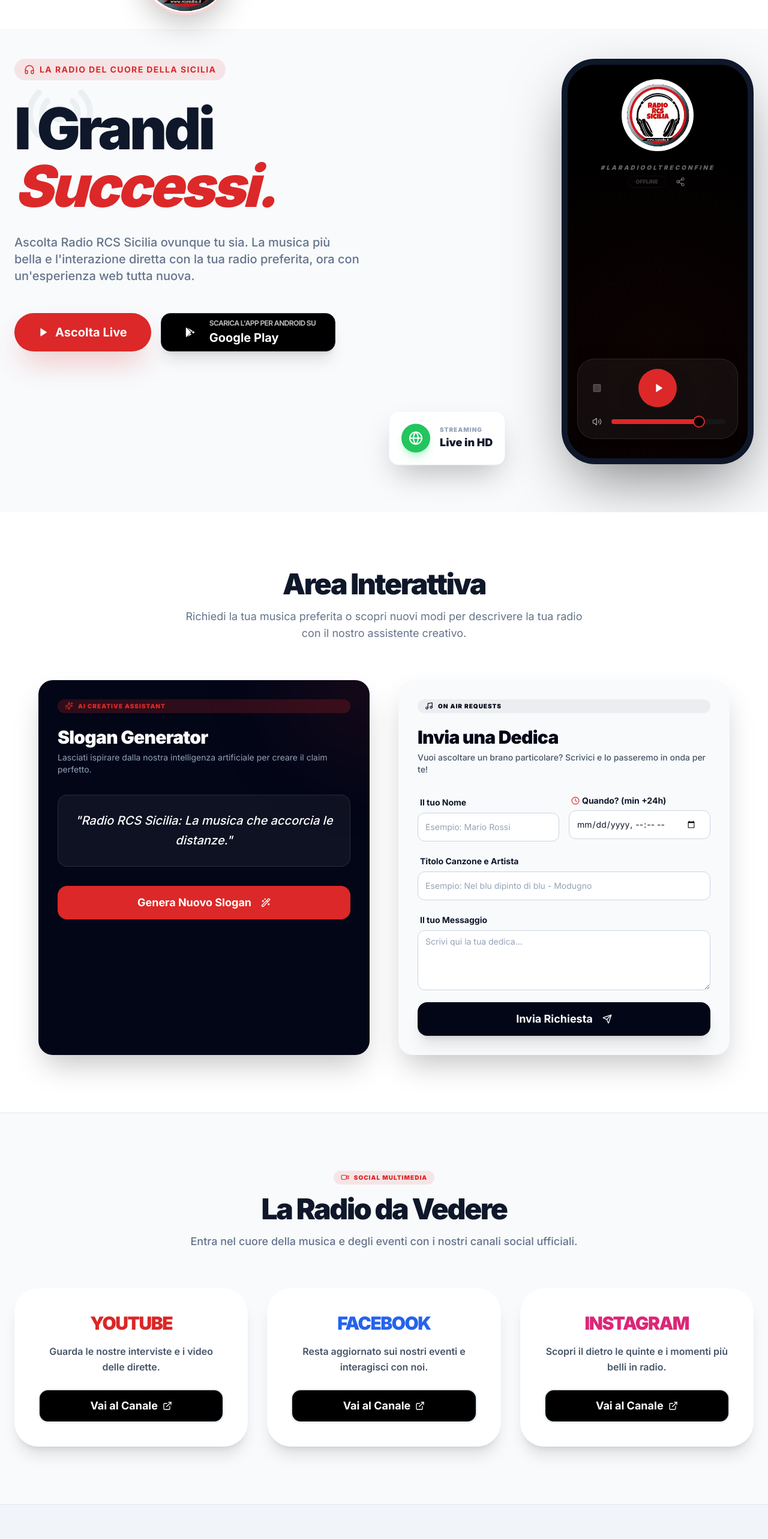
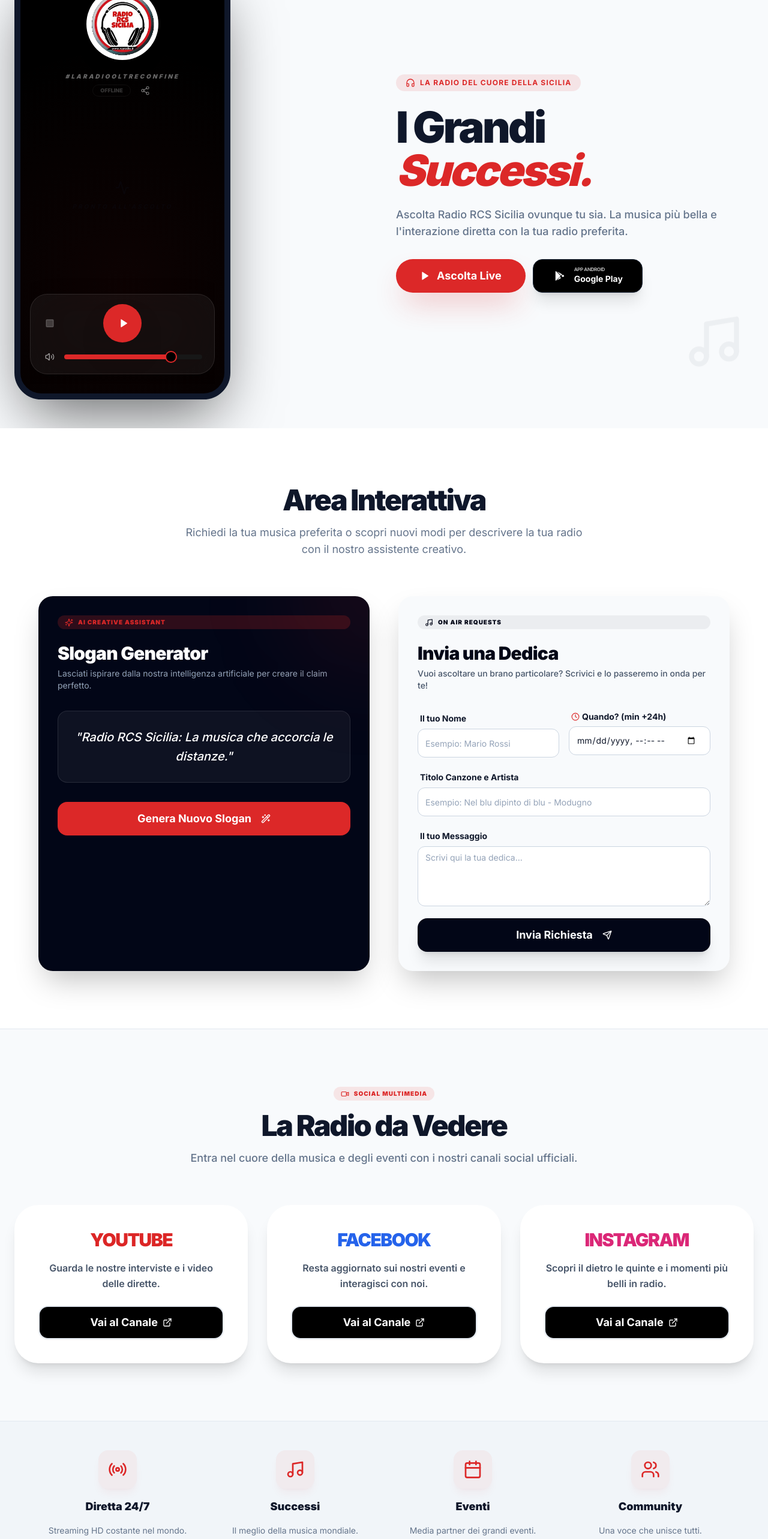
Before and after one commit to gabbiano69/radio-rcs-app, a Next.js app: page /sito-web in a window 1280 px wide. Shown: the part 220-2786 px from the top of the page at 60% size. Built offline with nearby package versions, Linux system fonts and the light colour scheme.

Commit message:
Add files via upload

```diff
--- a/src/app/sito-web/page.tsx
+++ b/src/app/sito-web/page.tsx
@@ -1,9 +1,10 @@
+
 "use client"
 
 import { AudioPlayer } from '@/components/AudioPlayer';
 import { InteractiveSection } from '@/components/InteractiveSection';
 import { SocialGallery } from '@/components/SocialGallery';
-import { Radio, Music, Calendar, Users, Globe, Headphones, Play, Pause, Facebook, Instagram, Youtube } from 'lucide-react';
+import { Radio, Music, Calendar, Users, Globe, Headphones, Play, Pause } from 'lucide-react';
 import { Button } from '@/components/ui/button';
 import Link from 'next/link';
 import Image from 'next/image';
@@ -15,10 +16,10 @@
 
   return (
     <div className="flex-1 flex flex-col bg-slate-50 text-slate-900">
-      {/* HEADER DOMINANTE - BRANDING TOTALE - SPAZIATURE RIDOTTE */}
-      <div className="w-full bg-white border-b border-slate-100 pt-6 pb-4 sm:pt-8 sm:pb-6 px-4 sm:px-6">
-        <div className="max-w-7xl mx-auto flex flex-col sm:flex-row items-center justify-center gap-6 sm:gap-12 animate-in fade-in slide-in-from-top-10 duration-1000">
-          <div className="relative w-24 h-24 sm:w-40 sm:h-40 rounded-full overflow-hidden border-4 border-primary/20 shadow-2xl bg-white p-1 shrink-0">
+      {/* HEADER COMPATTO - BRANDING ALTO E PULITO */}
+      <div className="w-full bg-white border-b border-slate-100 pt-1 pb-1 sm:pt-2 sm:pb-2 px-4 sm:px-6">
+        <div className="max-w-7xl mx-auto flex flex-col sm:flex-row items-center justify-center gap-2 sm:gap-6">
+          <div className="relative w-12 h-12 sm:w-20 sm:h-20 rounded-full overflow-hidden border-2 border-primary/20 bg-white p-1 shrink-0">
             <Image
               src="/logo-rcs.png"
               alt="Logo Radio RCS"
@@ -28,48 +29,57 @@
             />
           </div>
           <div className="flex flex-col items-center sm:items-start text-center sm:text-left">
-            <h2 className="text-3xl sm:text-5xl lg:text-7xl font-black italic tracking-tighter uppercase text-slate-950 leading-tight">
+            <h2 className="text-xl sm:text-4xl lg:text-5xl font-black italic tracking-tighter uppercase text-slate-950 leading-none">
               Radio RCS <span className="text-primary">Sicilia</span>
             </h2>
-            <div className="w-16 sm:w-24 h-1.5 sm:h-2 bg-primary rounded-full mt-2 sm:mt-4" />
           </div>
         </div>
       </div>
 
-      {/* HERO SECTION - SPAZIATURA SUPERIORE RIDOTTA */}
-      <section className="relative flex flex-col items-center pt-8 pb-12 sm:pt-12 sm:pb-20 px-4 sm:px-6 overflow-hidden">
+      {/* HERO SECTION - MOCKUP A SINISTRA (PRIMA), TESTO A DESTRA (DOPO) */}
+      <section className="relative flex flex-col items-center pt-2 pb-8 sm:pt-4 sm:pb-12 px-4 sm:px-6 overflow-hidden">
         <div className="absolute top-0 left-0 w-full h-full opacity-5 pointer-events-none">
           <div className="absolute top-20 left-10 animate-float"><Radio size={120} /></div>
           <div className="absolute bottom-20 right-10 animate-float" style={{ animationDelay: '2s' }}><Music size={100} /></div>
         </div>
 
         <div className="max-w-7xl mx-auto w-full z-10">
-          <div className="grid grid-cols-1 lg:grid-cols-2 gap-12 sm:gap-16 items-start w-full">
-            <div className="space-y-6 sm:space-y-8 text-center lg:text-left">
-              <div className="inline-flex items-center gap-2 px-4 py-2 rounded-full bg-primary/10 text-primary text-xs sm:text-sm font-bold uppercase tracking-widest">
-                <Headphones size={18} /> La Radio del Cuore della Sicilia
+          <div className="grid grid-cols-1 lg:grid-cols-2 gap-6 sm:gap-10 items-center w-full">
+            {/* MOCKUP A SINISTRA - ORA PRIMO ANCHE SU MOBILE */}
+            <div className="relative flex justify-center lg:justify-start order-1">
+              <div className="relative w-full max-w-[310px] sm:max-w-[360px] aspect-[9/18] rounded-[2.8rem] bg-black shadow-[0_40px_100px_-20px_rgba(0,0,0,0.6)] p-3 sm:p-4 border-[8px] sm:border-[10px] border-slate-900 flex flex-col items-center overflow-hidden">
+                <div className="absolute top-0 left-1/2 -translate-x-1/2 w-[150%] h-[150%] player-gradient pointer-events-none opacity-40" />
+                <div className="z-10 w-full h-full flex flex-col">
+                  <AudioPlayer />
+                </div>
               </div>
-              <h1 className="text-5xl sm:text-6xl lg:text-8xl font-black tracking-tighter leading-[0.9]">
+            </div>
+
+            {/* TESTO A DESTRA - ORA SECONDO SU MOBILE */}
+            <div className="space-y-4 sm:space-y-6 text-center lg:text-left order-2">
+              <div className="inline-flex items-center gap-2 px-4 py-1.5 rounded-full bg-primary/10 text-primary text-[10px] sm:text-xs font-bold uppercase tracking-widest">
+                <Headphones size={16} /> La Radio del Cuore della Sicilia
+              </div>
+              <h1 className="text-4xl sm:text-6xl lg:text-7xl font-black tracking-tighter leading-[0.85]">
                 I Grandi <br />
                 <span className="text-primary italic">Successi.</span>
               </h1>
-              <p className="text-lg sm:text-xl text-slate-500 max-w-xl leading-relaxed font-medium mx-auto lg:mx-0">
-                Ascolta Radio RCS Sicilia ovunque tu sia. La musica più bella e l'interazione diretta con la tua radio preferita, ora con un'esperienza web tutta nuova.
+              <p className="text-base sm:text-lg text-slate-500 max-w-xl leading-relaxed font-medium mx-auto lg:mx-0">
+                Ascolta Radio RCS Sicilia ovunque tu sia. La musica più bella e l'interazione diretta con la tua radio preferita.
               </p>
 
-              <div className="flex flex-col sm:flex-row gap-4 justify-center lg:justify-start pt-4 w-full sm:w-auto">
-                {/* BOTTONE ASCOLTA LIVE */}
+              <div className="flex flex-col sm:flex-row gap-3 justify-center lg:justify-start pt-2 w-full sm:w-auto">
                 <Button
                   size="lg"
                   onClick={togglePlay}
                   disabled={isLoading}
                   className={cn(
-                    "rounded-full h-14 sm:h-16 px-6 sm:px-10 text-lg sm:text-xl font-bold shadow-2xl transition-all hover:scale-105 active:scale-95 flex items-center justify-center gap-3 w-full sm:w-auto",
+                    "rounded-full h-12 sm:h-14 px-6 sm:px-10 text-base sm:text-lg font-bold shadow-2xl transition-all hover:scale-105 active:scale-95 flex items-center justify-center gap-3 w-full sm:w-auto",
                     isPlaying ? "bg-white text-black hover:bg-white/90 shadow-white/20" : "bg-primary text-white hover:bg-primary/90 shadow-primary/30"
                   )}
                 >
                   {isLoading ? (
-                    <div className="w-6 h-6 border-3 border-current border-t-transparent rounded-full animate-spin" />
+                    <div className="w-5 h-5 border-3 border-current border-t-transparent rounded-full animate-spin" />
                   ) : isPlaying ? (
                     <><Pause className="fill-current" /> Sospendi</>
                   ) : (
@@ -77,142 +87,97 @@
                   )}
                 </Button>
 
-                {/* BOTTONE GOOGLE PLAY STYLE */}
                 <Link href="/" className="w-full sm:w-auto">
                   <Button
                     size="lg"
-                    className="h-14 sm:h-16 px-4 sm:px-8 rounded-2xl bg-black hover:bg-slate-900 border border-slate-800 text-white flex items-center justify-center gap-3 sm:gap-4 transition-all shadow-xl hover:shadow-2xl w-full"
+                    className="h-12 sm:h-14 px-4 sm:px-8 rounded-2xl bg-black hover:bg-slate-900 border border-slate-800 text-white flex items-center justify-center gap-3 transition-all shadow-xl w-full"
                   >
-                    <div className="w-6 h-6 sm:w-8 sm:h-8 flex items-center justify-center shrink-0">
+                    <div className="w-6 h-6 flex items-center justify-center shrink-0">
                       <svg viewBox="0 0 512 512" className="w-full h-full fill-white">
                         <path d="M325.3 234.3L104.6 13l280.8 161.2-60.1 60.1zM47 0C34 6.8 25.3 19.2 25.3 35.3v441.3c0 16.1 8.7 28.5 21.7 35.3l256.6-256L47 0zm425.2 225.6l-58.9-34.1-65.7 64.5 65.7 64.5 60.1-34.1c18-10.1 18-26.7-1.2-36.3zM104.6 499l220.7-127.3-60.7-60.7L104.6 499z"/>
                       </svg>
                     </div>
                     <div className="flex flex-col items-start leading-none text-left">
-                      <span className="text-[10px] sm:text-xs font-bold uppercase tracking-tighter opacity-70 mb-0.5">Scarica l'app per Android su</span>
-                      <span className="text-base sm:text-xl font-bold">Google Play</span>
+                      <span className="text-[8px] font-bold uppercase tracking-tighter mb-0.5 opacity-70">App Android</span>
+                      <span className="text-sm font-bold">Google Play</span>
                     </div>
                   </Button>
                 </Link>
-              </div>
-            </div>
-
-            <div className="relative flex justify-center lg:justify-end mt-12 lg:mt-0">
-              {/* SMARTPHONE MOCKUP 9/19 */}
-              <div className="relative w-full max-w-[280px] sm:max-w-[320px] aspect-[9/19] rounded-[3rem] sm:rounded-[3.5rem] bg-black shadow-[0_40px_100px_-20px_rgba(0,0,0,0.5)] p-3 sm:p-4 border-[8px] sm:border-[10px] border-slate-900 flex flex-col items-center overflow-hidden">
-                <div className="absolute top-0 left-1/2 -translate-x-1/2 w-[150%] h-[150%] player-gradient pointer-events-none opacity-40" />
-                <div className="z-10 w-full h-full flex flex-col">
-                  <AudioPlayer />
-                </div>
-              </div>
-
-              {/* BADGE STREAMING */}
-              <div className="absolute -bottom-6 -left-6 bg-white p-4 sm:p-5 rounded-2xl shadow-2xl border border-slate-100 animate-bounce hidden md:block">
-                <div className="flex items-center gap-4">
-                  <div className="w-10 h-10 sm:w-12 sm:h-12 rounded-full bg-green-500 flex items-center justify-center text-white shadow-lg shadow-green-200">
-                    <Globe size={24} />
-                  </div>
-                  <div>
-                    <p className="text-[10px] font-black text-slate-400 uppercase tracking-widest">Streaming</p>
-                    <p className="text-base sm:text-lg font-black text-slate-900">Live in HD</p>
-                  </div>
-                </div>
               </div>
             </div>
           </div>
         </div>
       </section>
 
-      {/* AREA INTERATTIVA */}
       <InteractiveSection />
-
-      {/* SOCIAL GALLERY */}
       <SocialGallery />
 
-      {/* FEATURES SECTION */}
-      <section className="py-20 sm:py-32 px-4 sm:px-6 bg-slate-100 border-t border-slate-200">
+      <section className="py-12 px-4 bg-slate-100 border-t border-slate-200">
         <div className="max-w-6xl mx-auto">
-          <div className="grid grid-cols-1 sm:grid-cols-2 md:grid-cols-4 gap-12 sm:gap-16">
-            <div className="space-y-6 text-center group">
-              <div className="w-16 h-16 sm:w-20 sm:h-20 rounded-[1.5rem] sm:rounded-[2rem] bg-primary/5 text-primary flex items-center justify-center mx-auto mb-6 group-hover:bg-primary group-hover:text-white transition-all duration-500 shadow-xl shadow-primary/5">
-                <Radio size={40} />
+          <div className="grid grid-cols-2 md:grid-cols-4 gap-8">
+            <div className="space-y-4 text-center group">
+              <div className="w-12 h-12 sm:w-16 sm:h-16 rounded-2xl bg-primary/5 text-primary flex items-center justify-center mx-auto mb-4 group-hover:bg-primary group-hover:text-white transition-all shadow-lg shadow-primary/5">
+                <Radio size={32} />
               </div>
-              <h3 className="text-xl sm:text-2xl font-black">Diretta 24/7</h3>
-              <p className="text-slate-500 leading-relaxed font-medium text-sm sm:text-base">Streaming ad alta fedeltà costante, ovunque tu sia nel mondo.</p>
+              <h3 className="text-lg font-black">Diretta 24/7</h3>
+              <p className="text-slate-500 text-xs sm:text-sm">Streaming HD costante nel mondo.</p>
             </div>
-            <div className="space-y-6 text-center group">
-              <div className="w-16 h-16 sm:w-20 sm:h-20 rounded-[1.5rem] sm:rounded-[2rem] bg-primary/5 text-primary flex items-center justify-center mx-auto mb-6 group-hover:bg-primary group-hover:text-white transition-all duration-500 shadow-xl shadow-primary/5">
-                <Music size={40} />
+            <div className="space-y-4 text-center group">
+              <div className="w-12 h-12 sm:w-16 sm:h-16 rounded-2xl bg-primary/5 text-primary flex items-center justify-center mx-auto mb-4 group-hover:bg-primary group-hover:text-white transition-all shadow-lg shadow-primary/5">
+                <Music size={32} />
               </div>
-              <h3 className="text-xl sm:text-2xl font-black">Successi</h3>
-              <p className="text-slate-500 leading-relaxed font-medium text-sm sm:text-base">Una playlist curata con il meglio del panorama italiano e mondiale.</p>
+              <h3 className="text-lg font-black">Successi</h3>
+              <p className="text-slate-500 text-xs sm:text-sm">Il meglio della musica mondiale.</p>
             </div>
-            <div className="space-y-6 text-center group">
-              <div className="w-16 h-16 sm:w-20 sm:h-20 rounded-[1.5rem] sm:rounded-[2rem] bg-primary/5 text-primary flex items-center justify-center mx-auto mb-6 group-hover:bg-primary group-hover:text-white transition-all duration-500 shadow-xl shadow-primary/5">
-                <Calendar size={40} />
+            <div className="space-y-4 text-center group">
+              <div className="w-12 h-12 sm:w-16 sm:h-16 rounded-2xl bg-primary/5 text-primary flex items-center justify-center mx-auto mb-4 group-hover:bg-primary group-hover:text-white transition-all shadow-lg shadow-primary/5">
+                <Calendar size={32} />
               </div>
-              <h3 className="text-xl sm:text-2xl font-black">Eventi</h3>
-              <p className="text-slate-500 leading-relaxed font-medium text-sm sm:text-base">Siamo i media partner dei principali eventi culturali siciliani.</p>
+              <h3 className="text-lg font-black">Eventi</h3>
+              <p className="text-slate-500 text-xs sm:text-sm">Media partner dei grandi eventi.</p>
             </div>
-            <div className="space-y-6 text-center group">
-              <div className="w-16 h-16 sm:w-20 sm:h-20 rounded-[1.5rem] sm:rounded-[2rem] bg-primary/5 text-primary flex items-center justify-center mx-auto mb-6 group-hover:bg-primary group-hover:text-white transition-all duration-500 shadow-xl shadow-primary/5">
-                <Users size={40} />
+            <div className="space-y-4 text-center group">
+              <div className="w-12 h-12 sm:w-16 sm:h-16 rounded-2xl bg-primary/5 text-primary flex items-center justify-center mx-auto mb-4 group-hover:bg-primary group-hover:text-white transition-all shadow-lg shadow-primary/5">
+                <Users size={32} />
               </div>
-              <h3 className="text-xl sm:text-2xl font-black">Ascoltatori</h3>
-              <p className="text-slate-500 leading-relaxed font-medium text-sm sm:text-base">Una community affiatata che cresce ogni giorno oltre ogni confine.</p>
+              <h3 className="text-lg font-black">Community</h3>
+              <p className="text-slate-500 text-xs sm:text-sm">Una voce che unisce tutti.</p>
             </div>
           </div>
         </div>
       </section>
 
-      {/* FOOTER SITO WEB COMPLETO CON SOCIAL E LINK LEGALI */}
-      <footer className="py-16 sm:py-24 px-4 sm:px-6 bg-slate-950 text-white overflow-hidden relative">
-        <div className="absolute top-0 right-0 w-96 h-96 bg-primary/10 blur-[120px] rounded-full -mr-48 -mt-48" />
-
-        <div className="max-w-6xl mx-auto grid grid-cols-1 md:grid-cols-3 gap-12 sm:gap-16 mb-16 sm:mb-20 relative z-10 text-center sm:text-left">
-          <div className="space-y-6 sm:space-y-8">
-            <h2 className="text-3xl sm:text-4xl font-black italic tracking-tighter uppercase text-primary">Radio RCS Sicilia</h2>
-            <p className="text-slate-400 text-base sm:text-lg leading-relaxed">
+      <footer className="py-12 px-4 bg-slate-950 text-white relative">
+        <div className="max-w-6xl mx-auto grid grid-cols-1 md:grid-cols-3 gap-10 mb-10 text-center sm:text-left">
+          <div className="space-y-4">
+            <h2 className="text-2xl font-black italic tracking-tighter uppercase text-primary">Radio RCS Sicilia</h2>
+            <p className="text-slate-400 text-sm leading-relaxed">
               La radio che accorcia le distanze. Dal cuore della Sicilia portiamo la nostra passione in tutto il mondo.
             </p>
-            {/* SOCIAL ICONS NEL FOOTER SITO WEB */}
-            <div className="flex justify-center sm:justify-start gap-4">
-              <a href="https://www.facebook.com/RCS.radio" target="_blank" rel="noopener noreferrer" className="p-3 bg-white/5 rounded-xl text-white/60 hover:text-primary hover:bg-white/10 transition-all">
-                <Facebook size={20} />
-              </a>
-              <a href="https://www.instagram.com/radio_rcs_sicilia/" target="_blank" rel="noopener noreferrer" className="p-3 bg-white/5 rounded-xl text-white/60 hover:text-primary hover:bg-white/10 transition-all">
-                <Instagram size={20} />
-              </a>
-              <a href="https://www.youtube.com/channel/UCTlKWIycsPc7Wh5cPW03vOA" target="_blank" rel="noopener noreferrer" className="p-3 bg-white/5 rounded-xl text-white/60 hover:text-primary hover:bg-white/10 transition-all">
-                <Youtube size={20} />
-              </a>
-            </div>
           </div>
-          <div className="space-y-6 sm:space-y-8">
-            <h4 className="text-lg sm:text-xl font-bold uppercase tracking-widest text-white/50">Link Rapidi</h4>
-            <ul className="space-y-4 text-base sm:text-lg">
-              <li><Link href="/about" className="hover:text-primary transition-colors">Chi Siamo</Link></li>
-              <li><Link href="/contact" className="hover:text-primary transition-colors">Contatti</Link></li>
-              <li><Link href="/privacy" className="hover:text-primary transition-colors">Privacy Policy</Link></li>
-              <li><a href="https://www.rcsradio.it" className="hover:text-primary transition-colors" target="_blank">Sito Ufficiale WP</a></li>
+          <div className="space-y-4">
+            <h4 className="text-sm font-bold uppercase tracking-widest text-white/50">Info Legali</h4>
+            <ul className="space-y-2 text-sm">
+              <li><Link href="/about" className="hover:text-primary">Chi Siamo</Link></li>
+              <li><Link href="/contact" className="hover:text-primary">Contatti</Link></li>
+              <li><Link href="/privacy" className="hover:text-primary">Privacy Policy</Link></li>
             </ul>
           </div>
-          <div className="space-y-6 sm:space-y-8">
-            <h4 className="text-lg sm:text-xl font-bold uppercase tracking-widest text-white/50">Sede Legale</h4>
-            <div className="text-slate-400 space-y-2">
-              <p className="text-base sm:text-lg">Via Sandro Pertini snc</p>
-              <p className="text-base sm:text-lg">93010 Serradifalco (CL)</p>
+          <div className="space-y-4">
+            <h4 className="text-sm font-bold uppercase tracking-widest text-white/50">Sede</h4>
+            <div className="text-slate-400 text-sm space-y-1">
+              <p>Via Sandro Pertini snc</p>
+              <p>93010 Serradifalco (CL)</p>
+              <p className="text-primary font-bold mt-2">radiorcs@hotmail.it</p>
             </div>
-            <p className="text-primary text-lg sm:text-xl font-black">radiorcs@hotmail.it</p>
           </div>
         </div>
 
-        <div className="max-w-6xl mx-auto pt-12 border-t border-white/5 flex flex-col md:flex-row justify-between items-center gap-8 text-[9px] sm:text-[11px] text-slate-500 font-black uppercase tracking-[0.2em] text-center">
-          <p>&copy; {new Date().getFullYear()} Radio RCS Sicilia di Vancheri Salvatore</p>
-          <div className="flex flex-wrap justify-center gap-4 sm:gap-6">
+        <div className="max-w-6xl mx-auto pt-8 border-t border-white/5 flex flex-col md:flex-row justify-between items-center gap-4 text-[10px] text-slate-500 font-bold uppercase tracking-widest text-center">
+          <p>&copy; {new Date().getFullYear()} Radio RCS Sicilia</p>
+          <div className="flex flex-wrap justify-center gap-4">
             <p>P.IVA 01389680859</p>
             <p>Lic. SIAE 3824</p>
-            <p>Lic. SCF 1440/17</p>
           </div>
         </div>
       </footer>
--- a/src/components/InteractiveSection.tsx
+++ b/src/components/InteractiveSection.tsx
@@ -32,12 +32,10 @@
     dateTime: ''
   });
 
-  // Gestione data minima (ora attuale + 24 ore) per evitare errori di idratazione
   useEffect(() => {
     const calculateMinDate = () => {
       const now = new Date();
       now.setHours(now.getHours() + 24);
-      // Format YYYY-MM-DDTHH:mm richiesto da input datetime-local
       const year = now.getFullYear();
       const month = String(now.getMonth() + 1).padStart(2, '0');
       const day = String(now.getDate()).padStart(2, '0');
@@ -112,7 +110,6 @@
         </div>
 
         <div className="grid grid-cols-1 md:grid-cols-2 gap-12">
-          {/* GENERATORE SLOGAN AI */}
           <Card className="border-none shadow-2xl rounded-3xl overflow-hidden bg-slate-950 text-white relative group">
             <div className="absolute top-0 right-0 w-64 h-64 bg-primary/10 blur-[80px] rounded-full -mr-32 -mt-32" />
             <CardHeader className="p-8">
@@ -142,7 +139,6 @@
             </CardContent>
           </Card>
 
-          {/* MODULO DEDICHE */}
           <Card className="border-none shadow-2xl rounded-3xl overflow-hidden bg-slate-50 border border-slate-100">
             <CardHeader className="p-8">
               <div className="inline-flex items-center gap-2 px-3 py-1 rounded-full bg-slate-950/5 text-slate-950 text-[10px] font-black tracking-widest uppercase mb-4">
```
Also changed, not shown: workflows/android-build.yml (+11 -20 lines).
